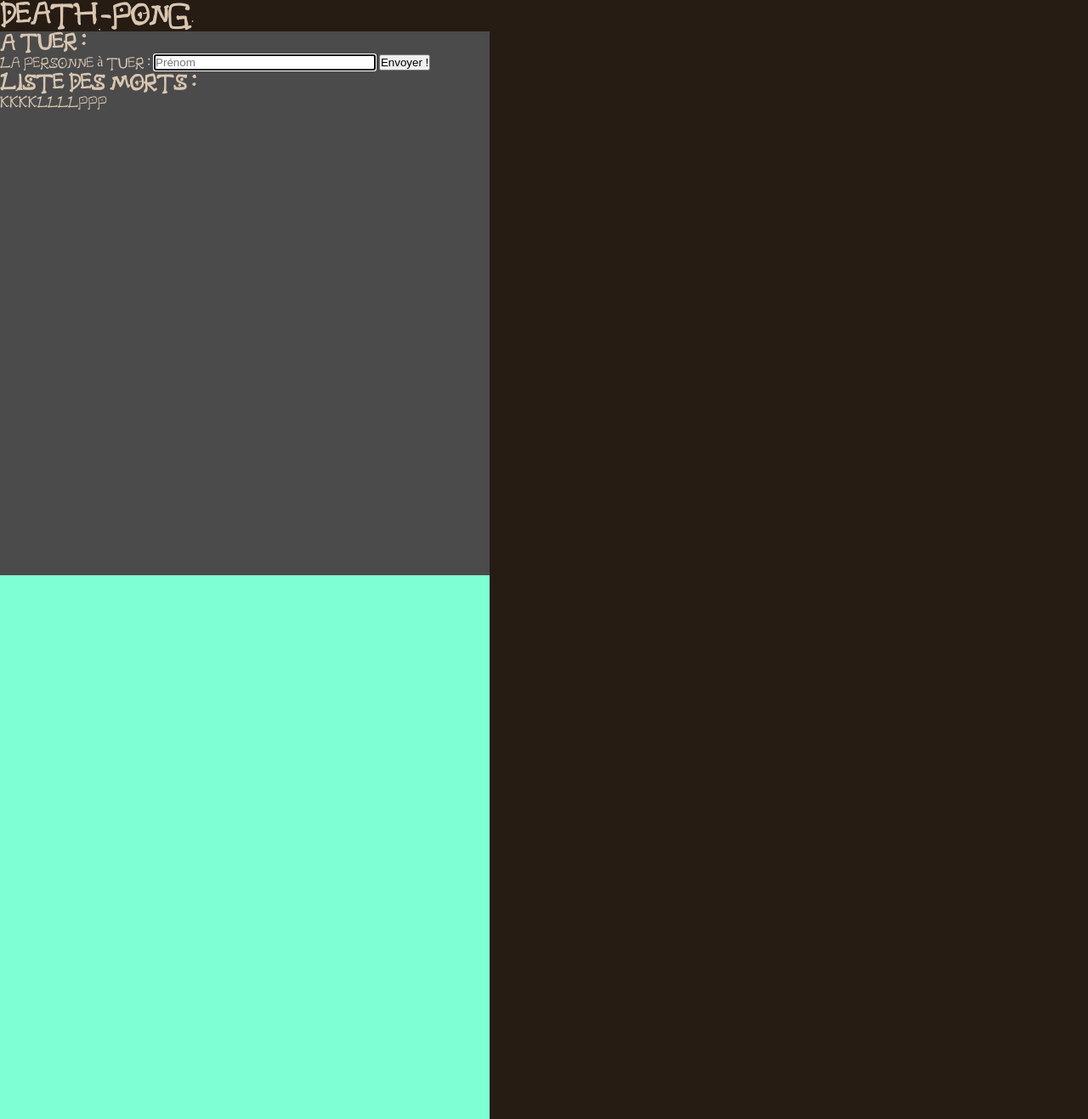
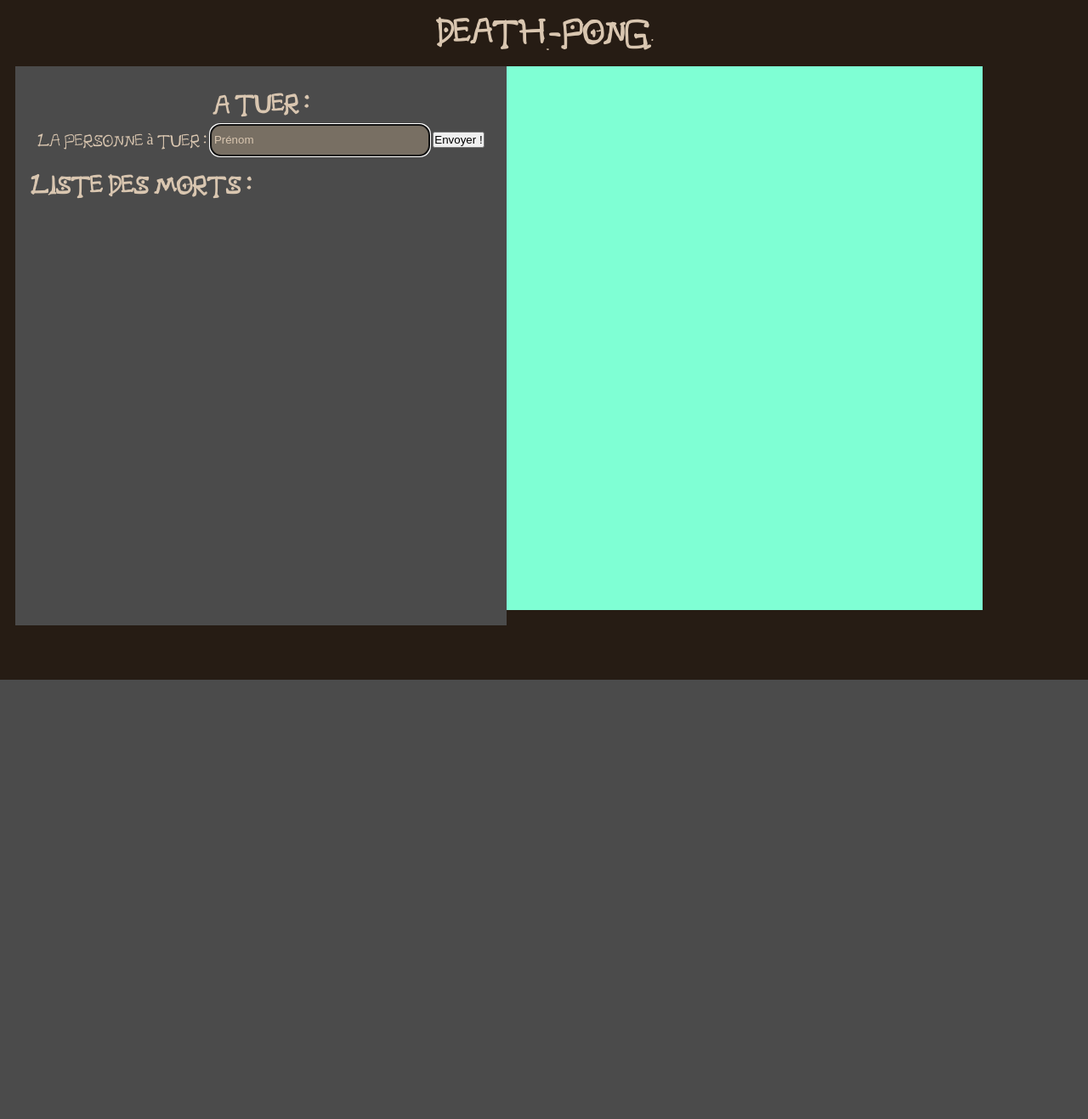
Before and after one commit to AnasMama/Death-Pong, a PHP site: page / in a window 1280 px wide. Shown: the whole page at 85% size. After the commit the page ends 800 px from the top, so only its background shows below. Run offline with PHP 8.4, Linux system fonts and the light colour scheme.

Commit message:
ajout des couleurs et mise en page des box

```diff
--- a/index.html
+++ b/index.html
@@ -8,19 +8,20 @@
     <link rel="stylesheet" href="style.css"></link>
 </head>
 <body>
+    <h1>death-pong</h1>
     <div class="main">
-        <h1>death-pong</h1>
         <section class="death-note">
+            <div class="header-death-note">
                 <h2>A tuer :</h2>
                 <form class="firstname-form" method="post" action="traitement.php">
                     <label for="firstname" class="firstnam-text">La personne à tuer : </label>
                     <input type="text" class="firstname-input" name="firstname" placeholder="Prénom" size="30" maxlength="25" value="" autofocus />
                     <input type="submit" name="send" value="Envoyer !" class="firstname-submit">
                 </form>
+            </div>
             <div class="death-list">
                 <h2>Liste des morts : </h2>
                 <ul class="death-person">
-                    <li>kkkkllllppp</li>
                     <!-- <li></li> -->
                 </ul>
             </div>
--- a/style.css
+++ b/style.css
@@ -1,11 +1,12 @@
 
+/* paramètres de base */
 :root {
     --couleur-fond: #261C14;
     --couleur-text: #D9C6B0;
+    font-size: 18px;
 
 }
-
- @font-face {
+@font-face {
     font-family: 'death-note';
     src: url("./src/death-note-font.ttf");
 }
@@ -14,14 +15,55 @@
     padding: 0;
 }
 body {
-   background-color: var(--couleur-fond);
-   font-family: 'death-note';
-   color: var(--couleur-text);
+    background-color: var(--couleur-fond);
+    font-family: 'death-note';
+    color: var(--couleur-text);
 }
+h1 {
+    text-align: center;
+    padding: 1rem;
+}
+
+/* Placement des box contenant le death note et le pong */
 .main {
+    display: flex;
+    margin: 0 1em 0 1em;
+}
 
+/* Mise en page de la partie death note */
+.header-death-note {
+    padding: .7em;
+    display: flex;
+    flex-direction: column;
+    align-items: center;
 }
+.header-death-note > h2 {
+    padding: .3em;
+}
+.firstname-input{
+    background-color: rgb(166, 147, 124, .5);
+    color: var(--couleur-text);
+    border-radius: 12px;
+    height: 2rem;
+    border: none;
+}
+.firstname-input::placeholder {
+    color: var(--couleur-text);
+    padding: .3em;
+}
+.death-list {
+    padding: .5em;
+}
+.death-person {
+    margin-top: 1em;
+}
+.death-person li {
+    padding-top: .3em;
+    list-style: none;
+}
+
 .death-note {
+    padding: .5em;
     width: 45%;
     height: 80vh;
     background-color: rgb(75, 75, 75);
```
Lines whose indentation alone changed are shown as unchanged.
